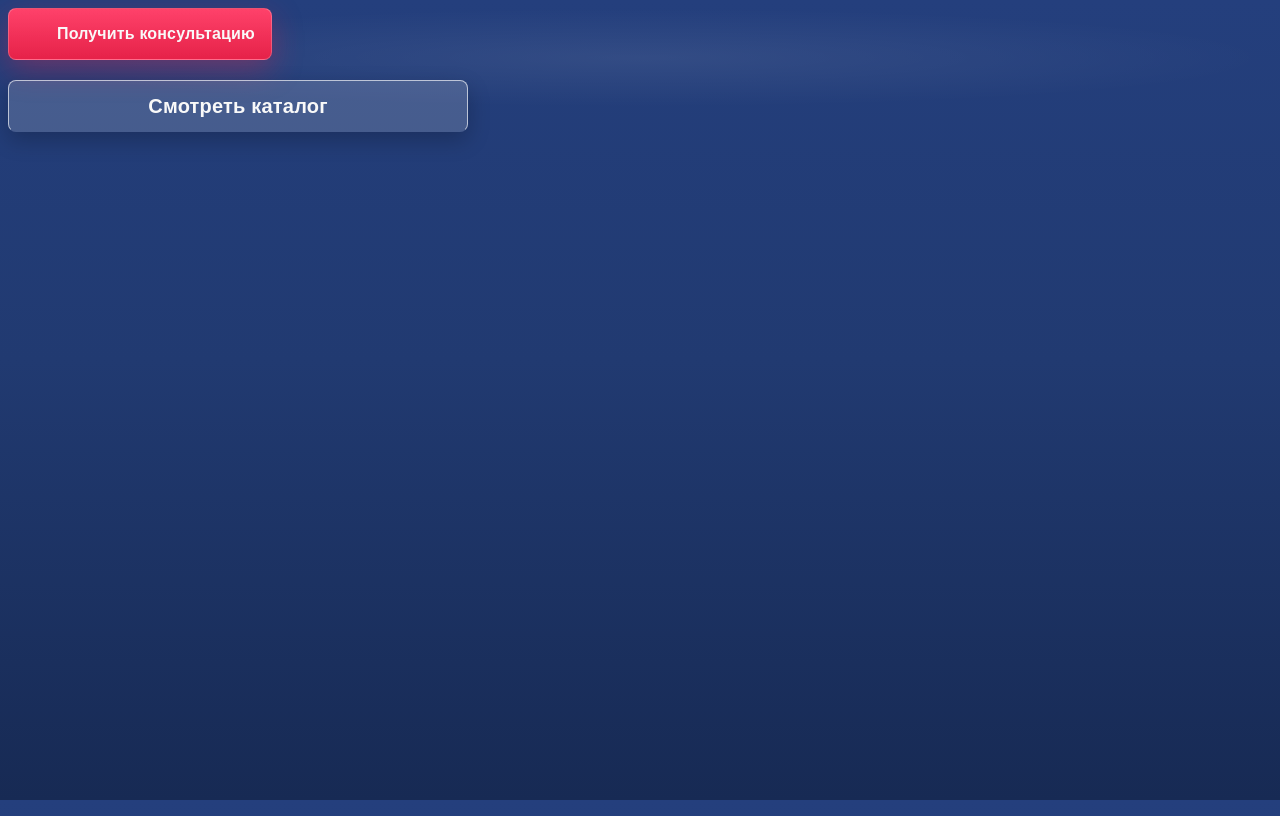
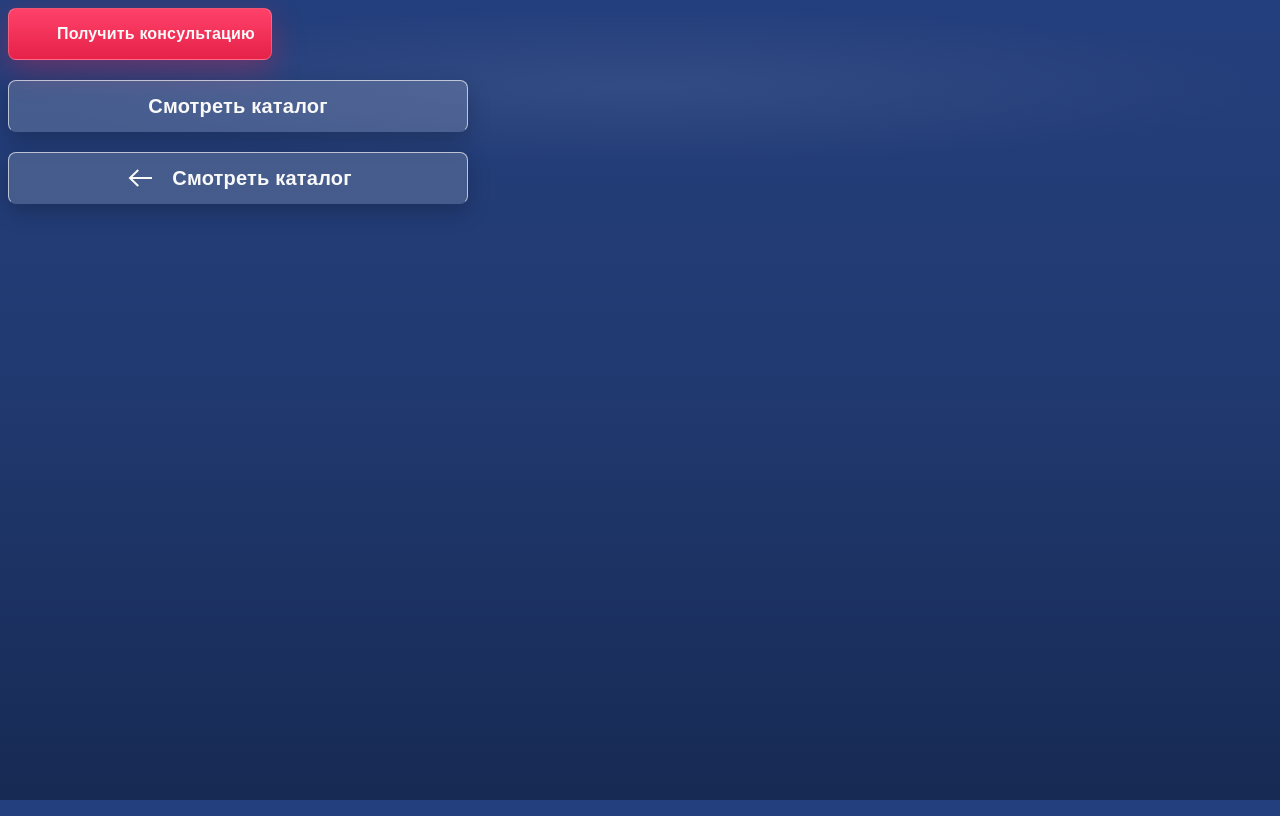
Before and after one commit to Alexandr-Gorin/am-group-website, a website built with Vite: page index.html in a window 1280 px wide. Built offline with nearby package versions, Linux system fonts and the light colour scheme; files whose address does not match are found by name.

Commit message:
feat(button): add icon support for soft button variant

```diff
--- a/index.html
+++ b/index.html
@@ -32,6 +32,26 @@
       <button class="button button--soft" type="button" style="width: 460px">
         Смотреть каталог
       </button>
+      <!-- Soft Primary с иконкой -->
+      <button class="button button--soft" type="button" style="width: 460px">
+        <svg
+          class="button__icon"
+          width="32"
+          height="32"
+          viewBox="0 0 32 32"
+          fill="none"
+          xmlns="http://www.w3.org/2000/svg"
+          aria-hidden="true"
+        >
+          <path
+            fill-rule="evenodd"
+            clip-rule="evenodd"
+            d="M8.46867 16.9999L14.9471 23.282L13.5548 24.7177L4.56445 15.9999L13.5548 7.28198L14.9471 8.71778L8.46867 14.9999H28.0009V16.9999H8.46867Z"
+            fill="currentColor"
+          />
+        </svg>
+        Смотреть каталог
+      </button>
     </main>
 
     <!-- Footer -->
--- a/src/css/components/buttons/button.css
+++ b/src/css/components/buttons/button.css
@@ -50,6 +50,11 @@
   height: 24px;
   flex-shrink: 0;
 }
+/* Иконка в Soft-кнопке крупнее */
+.button--soft .button__icon {
+  width: 32px;
+  height: 32px;
+}
 
 /* Soft button */
 /* Default state */
```
Also changed, not shown: src/assets/icons/arrow.svg (added).
